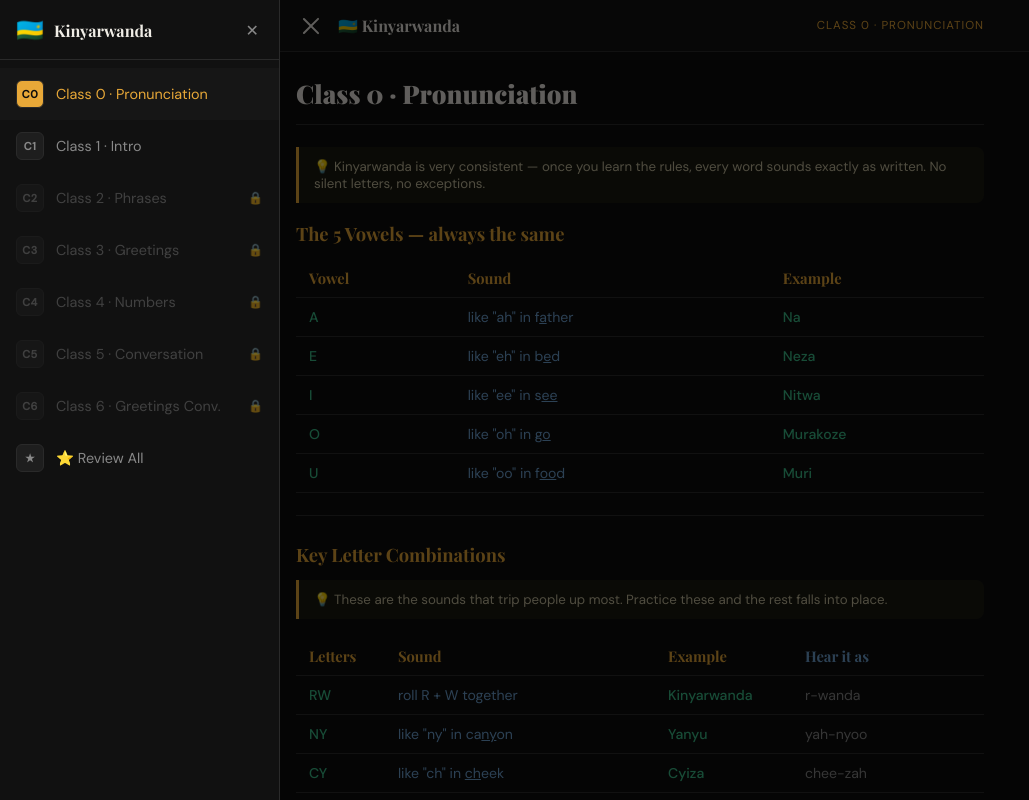
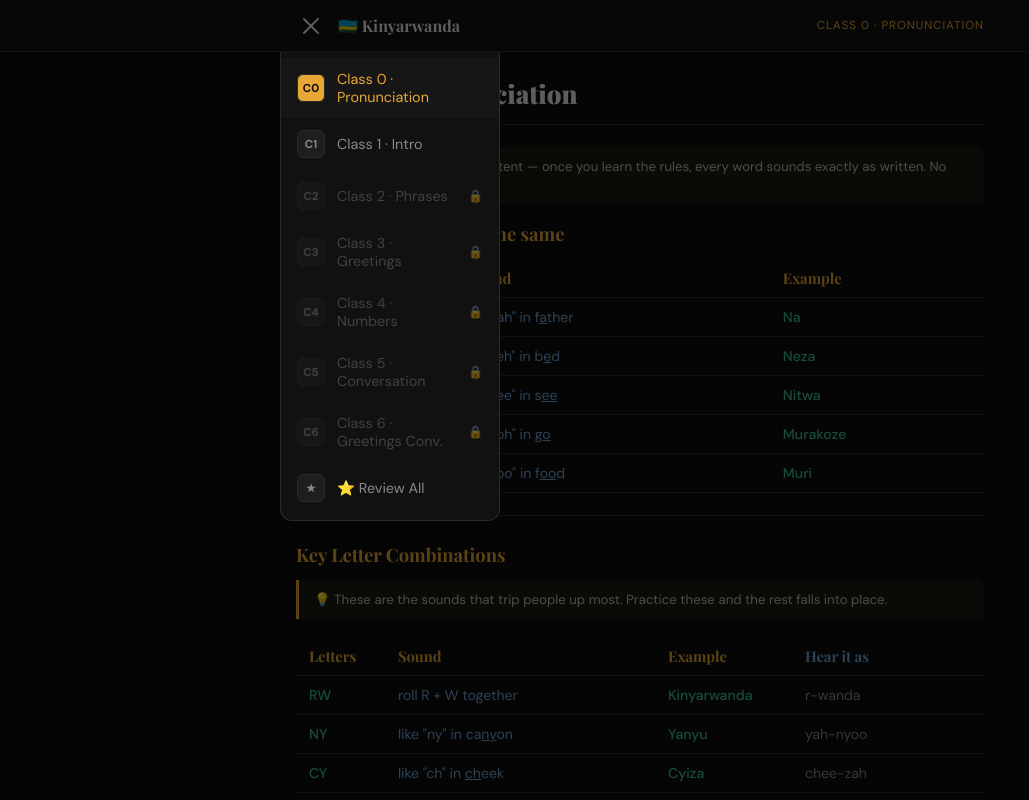
Before and after one commit to KWNDA4130/KWNDA, a plain HTML site: page index.html in a window 1280 px wide. Both pictures are taken after a click on the button "Menu". Shown: the top 800 px of the page, without its empty margins (0-1029 px from the left). Drawn offline with nearby package versions, Linux system fonts and the light colour scheme.

Commit message:
Update index.html

```diff
--- a/index.html
+++ b/index.html
@@ -90,45 +90,34 @@
 
   #sidebar {
     position: fixed;
-    top: 0; left: 0;
-    width: var(--sidebar-w);
-    height: 100%;
+    top: var(--topbar-h);
+    left: max(16px, calc(50% - 360px));
+    width: 220px;
+    max-height: calc(100vh - var(--topbar-h) - 20px);
     background: #111;
-    border-right: 1px solid var(--border);
+    border: 1px solid var(--border);
+    border-top: none;
+    border-radius: 0 0 12px 12px;
     z-index: 1002;
-    transform: translateX(-100%);
-    transition: transform .28s cubic-bezier(.4,0,.2,1);
+    transform: translateY(-110%) scaleY(0.8);
+    transform-origin: top left;
+    opacity: 0;
+    transition: transform .22s cubic-bezier(.4,0,.2,1), opacity .2s;
     display: flex;
     flex-direction: column;
     overflow: hidden;
-  }
-  body.sidebar-open #sidebar { transform: translateX(0); }
-
-  #sidebar-header {
-    display: flex;
-    align-items: center;
-    gap: 10px;
-    padding: 16px 16px 14px;
-    border-bottom: 1px solid var(--border);
-    flex-shrink: 0;
-  }
-  #sidebar-logo { font-size: 1.4rem; }
-  #sidebar-name {
-    font-family: 'Playfair Display', serif;
-    font-size: 1rem;
-    font-weight: 700;
-    flex: 1;
-  }
-  #sidebar-close {
-    background: none; border: none;
-    color: var(--muted); cursor: pointer;
-    font-size: 1rem; padding: 4px;
+    pointer-events: none;
+  }
+  body.sidebar-open #sidebar {
+    transform: translateY(0) scaleY(1);
+    opacity: 1;
+    pointer-events: auto;
   }
 
   #sidebar-menu {
     flex: 1;
     overflow-y: auto;
-    padding: 8px 0;
+    padding: 6px 0;
   }
 
   .menu-item {
@@ -427,11 +416,6 @@
 
 <!-- SIDEBAR -->
 <nav id="sidebar">
-  <div id="sidebar-header">
-    <div id="sidebar-logo">🇷🇼</div>
-    <div id="sidebar-name">Kinyarwanda</div>
-    <button id="sidebar-close" onclick="closeSidebar()">✕</button>
-  </div>
   <div id="sidebar-menu">
     <button class="menu-item" id="menu-c0"  onclick="navigateTo('c0')" >
       <span class="menu-badge">C0</span>
```
